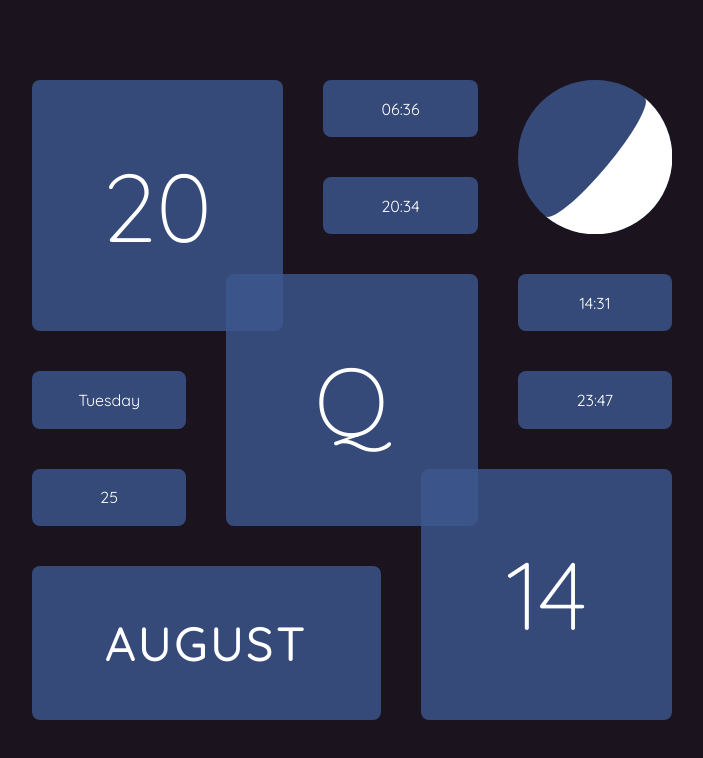
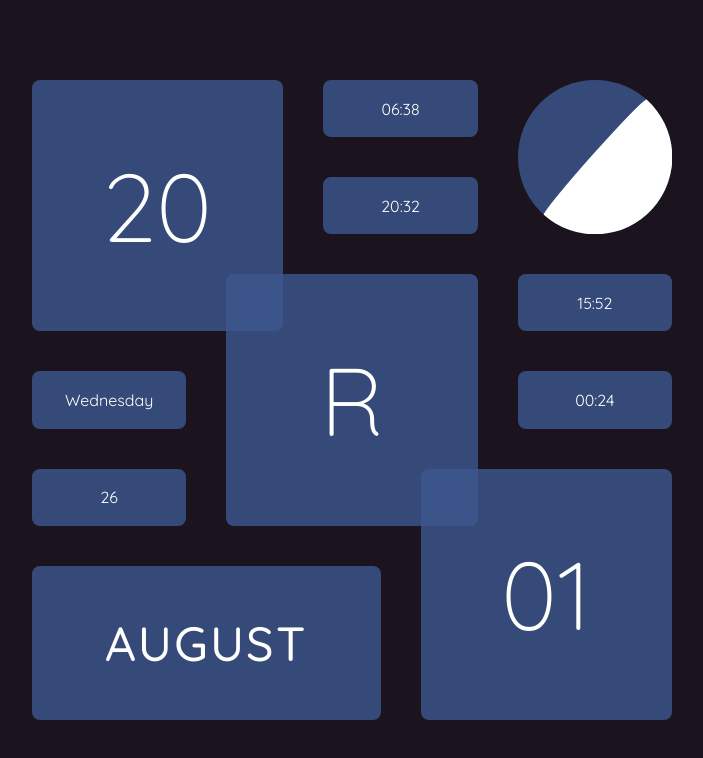
Before and after one commit to g12n/daily, a plain HTML site: page index.html in a window 1280 px wide. Shown: the whole page, without its empty margins (288-991 px from the left). Drawn offline with Linux system fonts and the light colour scheme.

Commit message:
Update gh-pages to output generated at a2783a9

```diff
--- a/index.html
+++ b/index.html
@@ -3,20 +3,20 @@
 <head>
 <meta charset="UTF-8">
 <meta name="viewport" content="width=device-width, initial-scale=1.0">
-<title>20Q14</title>
+<title>20R01</title>
 <link href="https://fonts.googleapis.com/css2?family=Quicksand:wght@300;400;500;600;700&display=swap" rel="stylesheet">
 <style>body{margin:0;font-family:Quicksand,sans-serif;font-size:max(14px,calc(0 + 3vmin));background:hsl(280 20% 10%)}.arvelie{display:grid;grid-gap:5vmin;padding:10vmin;margin:auto;justify-content:center;text-align:center;width:100vmin;height:100vmin;grid-template-rows:repeat(7,1fr);grid-template-columns:repeat(7,1fr);box-sizing:border-box}.arvelie span{display:flex;align-items:center;justify-content:center;border-radius:1vmin;background-color:hsl(220deg 40% 40% / .8);color:#fff}.d,.m,.y{font-size:6em;font-weight:300}.y{grid-area:1/1/4/4}.m{grid-area:3/3/6/6}.d{grid-area:5/5/8/8}.day{grid-area:5/1/6/3}.dow{grid-area:4/1/5/3}.month{grid-area:6/1/8/5;font-weight:500;font-size:3em;letter-spacing:.05em;text-transform:uppercase}.sunset{grid-area:2/4/3/6}.sunrise{grid-area:1/4/2/6}.moonset{grid-area:4/6/5/8}.moon-info,.moonrise{grid-area:3/6/4/8}.moon-svg{grid-area:1/6/3/8}.moon-light{fill:#fff}.moon-shadow{fill:hsl(220deg 40% 40% / .8)}</style>
 
 </head>
 <body>
 <div class="arvelie">
-<span class="y">20</span><span class="m">Q</span><span class="d">14</span>
+<span class="y">20</span><span class="m">R</span><span class="d">01</span>
 <span class="month">August</span>
-<span class="day">25</span>
-<span class="dow">Tuesday</span>
-<span class="sunrise">06:36</span><span class="sunset">20:34</span>
-<span class="moonrise">14:31</span><span class="moonset">23:47</span>
-<div class="moon-svg"><svg viewBox="0 0  600 600"><circle class="moon-shadow" cx="300" cy="300" r="300"/><path class="moon-light" d="M 492.67044643316297 70.04761564348661 A 300 300 39.95866708103162 0 1 107.329553566837 529.9523843565134A 56.6029215540639 300 39.95866708103162 0 0 492.67044643316297 70.04761564348661z" /></svg></div>
+<span class="day">26</span>
+<span class="dow">Wednesday</span>
+<span class="sunrise">06:38</span><span class="sunset">20:32</span>
+<span class="moonrise">15:52</span><span class="moonset">00:24</span>
+<div class="moon-svg"><svg viewBox="0 0  600 600"><circle class="moon-shadow" cx="300" cy="300" r="300"/><path class="moon-light" d="M 499.7025639855618 76.1275230458362 A 300 300 41.73414678361749 0 1 100.2974360144382 523.8724769541639A 13.318154920067226 300 41.73414678361749 0 1 499.7025639855618 76.1275230458362z" /></svg></div>
 </div>
 </body>
 </html>
```
